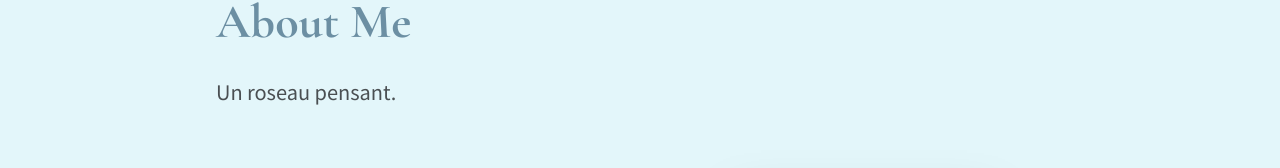
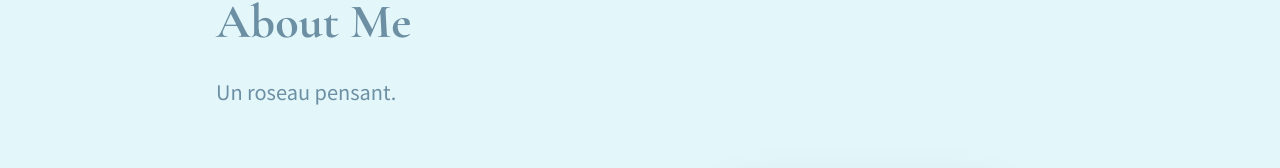
Before and after one commit to ryokcha/n0ta, a Next.js app: page /about in a window 1280 px wide. Shown: the part 178-346 px from the top of the page. Built offline with nearby package versions, Linux system fonts and the light colour scheme; no server answers; grey boxes are pictures that could not be loaded; a web font is replaced by a local one.

Commit message:
文字色変更

```diff
--- a/app/about/page.tsx
+++ b/app/about/page.tsx
@@ -200,7 +200,7 @@
           <h2 className="text-5xl font-bold text-[#6C8FA3] mb-8">
             About Me
           </h2>
-          <p className="text-xl text-[#4A4F52]">
+          <p className="text-xl text-[#6C8FA3]">
             Un roseau pensant.
           </p>
         </section>
```
